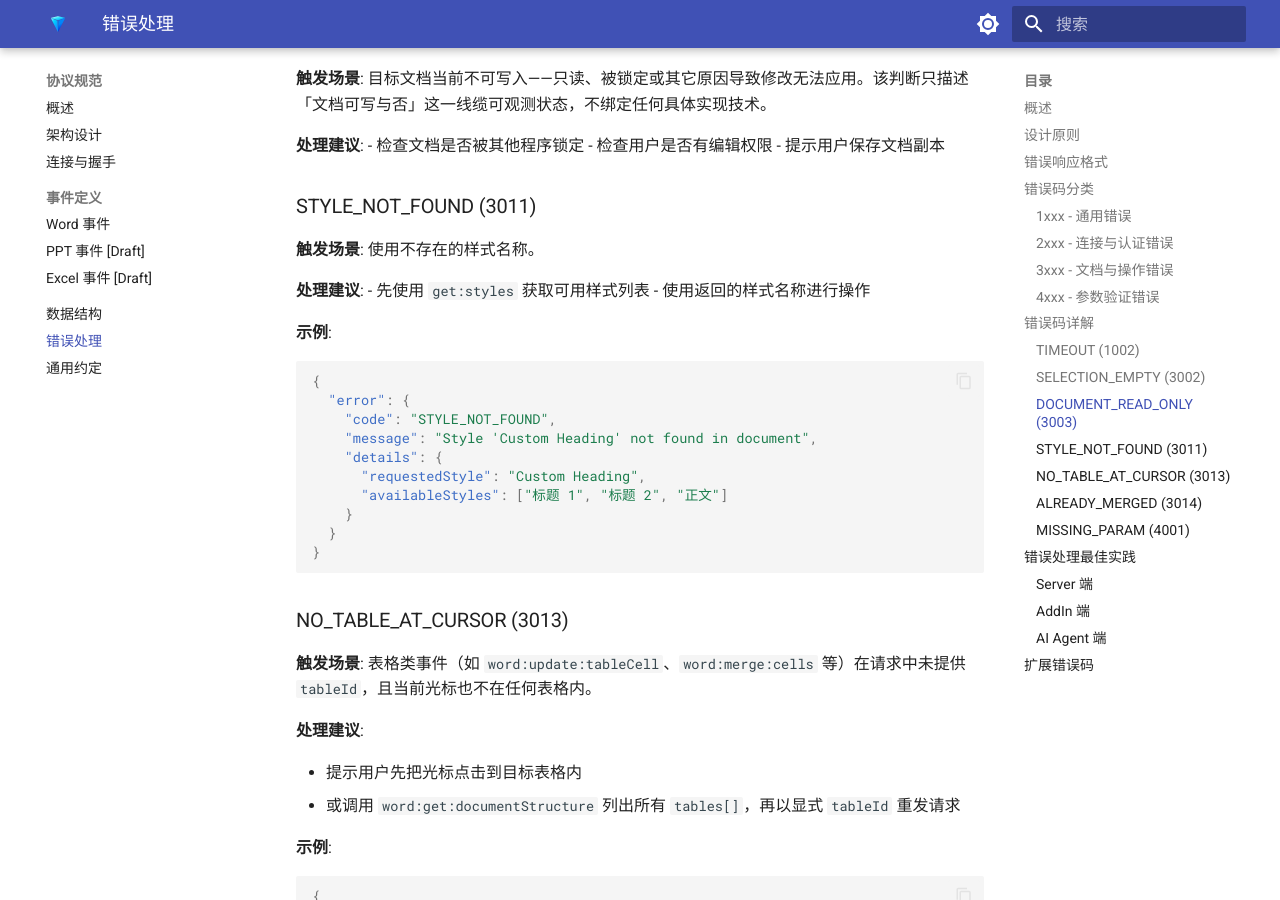
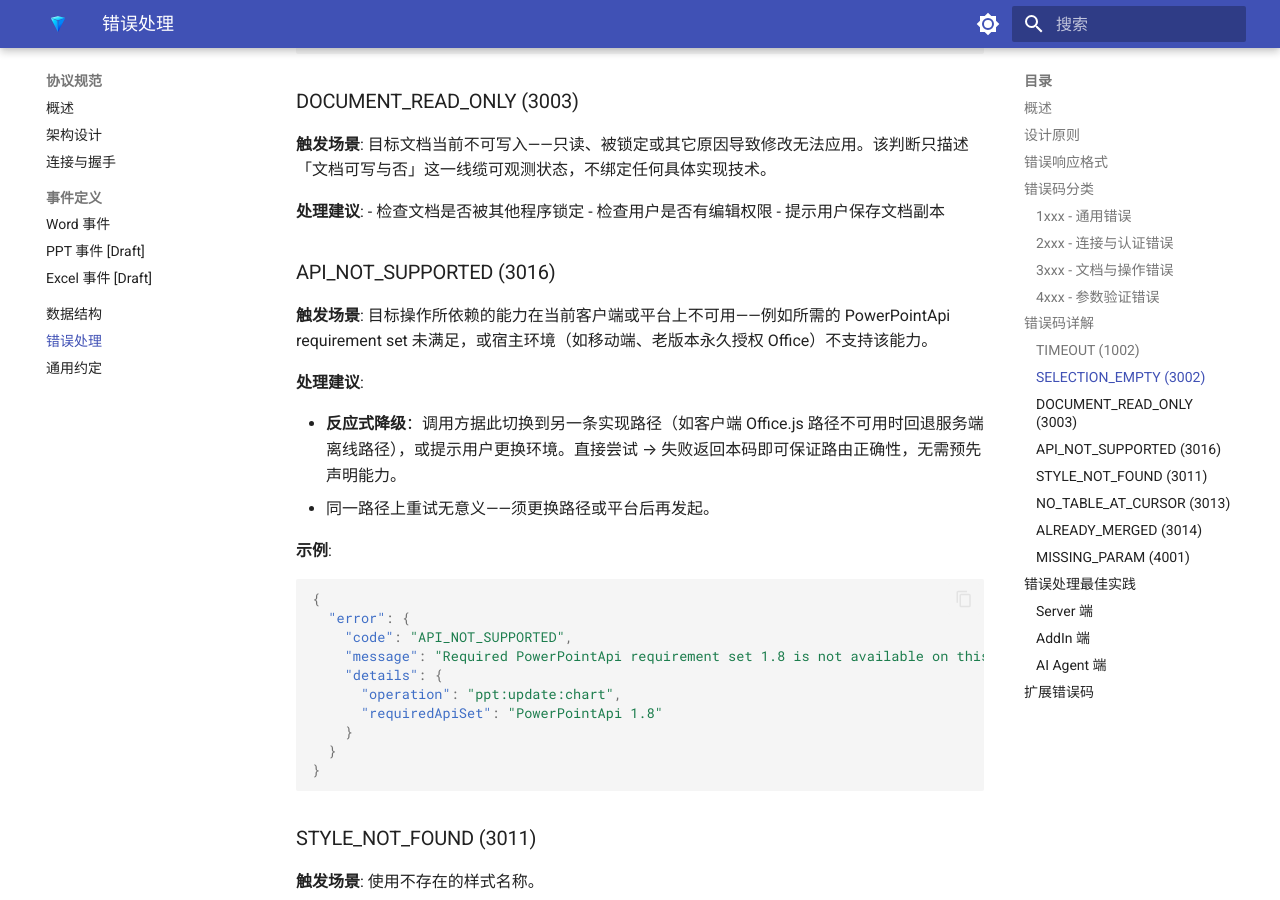
Before and after one commit to A2C-SMCP/oasp-protocol, an MkDocs documentation site: the page built from docs/specification/error-handling.md, in a window 1280 px wide and 900 px high, scrolled down 4678 px. Built offline with MkDocs 1.6.1 and Material for MkDocs 9.7.7, drawn with Linux system fonts in a browser that asks for light colours; the version menu is left out; some of the changed text lies outside the part shown.

Commit message:
Add /ppt chart dual-path wire-observable items (3016, elementId opacity, client-path note)
Follow-up on the #6 decoupling, supporting OF4AI-21's dual-path routing
(open document -> client Office.js full-page round-trip; closed -> server
offline). Wire contract unchanged: event names, payloads, ChartData union,
and existing error codes all stay the same. Additions:

- error code 3016 API_NOT_SUPPORTED (3xxx operation domain): operation
  unavailable on current client/platform (e.g. required PowerPointApi
  requirement set unmet). Implementation-neutral; caller reactively
  downgrades to the other path. Added to error-handling.md (table + detail
  with recovery guidance) and to the insert/get/update:chart error tables.
- Normative "元素标识符不透明性" subsection in data-structures.md (anchor
  #element-id-opacity): SlideElement.id / chart elementId are opaque
  server-allocated strings; consumers MUST NOT parse them. Guards against
  full-page round-trip native-id resets leaking into the protocol. Also
  referenced as a bullet in the chart contract note.
- Informative "路径 B — 客户端 Office.js 整页 round-trip" note parallel to
  the existing server-offline note: exportAsBase64 -> server edits ->
  insertSlidesFromBase64(keepSourceFormatting); non-normative side effects
  (selection/scroll reset, non-atomic undo, master/layout accumulation,
  requirement-set thresholds 1.2/1.8 with fallback to path A).
- changelog [Unreleased]: record additions; confirm CHART_DATA_NOT_READABLE
  NOT added (covered by 3016); capability negotiation stays reactive this
  round (ppt:capabilities deferred).

Docs infra: enable attr_list (only two {#...} anchors exist in docs, both
anchor-intent, no {:...} styling usages) so the new #element-id-opacity
anchor renders cleanly; also fixes the pre-existing broken
#slideelementelementextensions cross-link (build warning cleared).

Refs: OF4AI-21, oasp-protocol#2

Co-Authored-By: Claude Opus 4.7 (1M context) <noreply@anthropic.com>

````diff
--- a/docs/specification/error-handling.md
+++ b/docs/specification/error-handling.md
@@ -99,6 +99,7 @@ interface ErrorResponse {
 | `3013` | `NO_TABLE_AT_CURSOR` | 缺省 `tableId` 时光标未落在任何表格内 |
 | `3014` | `ALREADY_MERGED` | 目标合并区域内已存在合并冲突，无法再次合并 |
 | `3015` | `INVALID_CHART_DATA` | 图表数据非法（categorical: series.values 长度与 categories 不匹配；scatter: points 为空或含非法值；或跨类型切换未补齐数据） |
+| `3016` | `API_NOT_SUPPORTED` | 目标操作在当前客户端/平台不可用（如所需 requirement set 不满足或宿主不支持该能力） |
 
 ### 4xxx - 参数验证错误
 
@@ -169,6 +170,30 @@ interface ErrorResponse {
 - 检查文档是否被其他程序锁定
 - 检查用户是否有编辑权限
 - 提示用户保存文档副本
+
+### API_NOT_SUPPORTED (3016)
+
+**触发场景**: 目标操作所依赖的能力在当前客户端或平台上不可用——例如所需的 PowerPointApi requirement set 未满足，或宿主环境（如移动端、老版本永久授权 Office）不支持该能力。
+
+**处理建议**:
+
+- **反应式降级**：调用方据此切换到另一条实现路径（如客户端 Office.js 路径不可用时回退服务端离线路径），或提示用户更换环境。直接尝试 → 失败返回本码即可保证路由正确性，无需预先声明能力。
+- 同一路径上重试无意义——须更换路径或平台后再发起。
+
+**示例**:
+
+```json
+{
+  "error": {
+    "code": "API_NOT_SUPPORTED",
+    "message": "Required PowerPointApi requirement set 1.8 is not available on this host",
+    "details": {
+      "operation": "ppt:update:chart",
+      "requiredApiSet": "PowerPointApi 1.8"
+    }
+  }
+}
+```
 
 ### STYLE_NOT_FOUND (3011)
 
--- a/mkdocs.yml
+++ b/mkdocs.yml
@@ -40,6 +40,7 @@ plugins:
 
 markdown_extensions:
   - admonition
+  - attr_list
   - pymdownx.details
   - pymdownx.superfences
   - pymdownx.highlight:
````
Also changed, not shown: docs/appendix/changelog.md (+14 -0 lines), docs/specification/data-structures.md (+6 -0 lines), docs/specification/events-ppt.md (+17 -2 lines).
